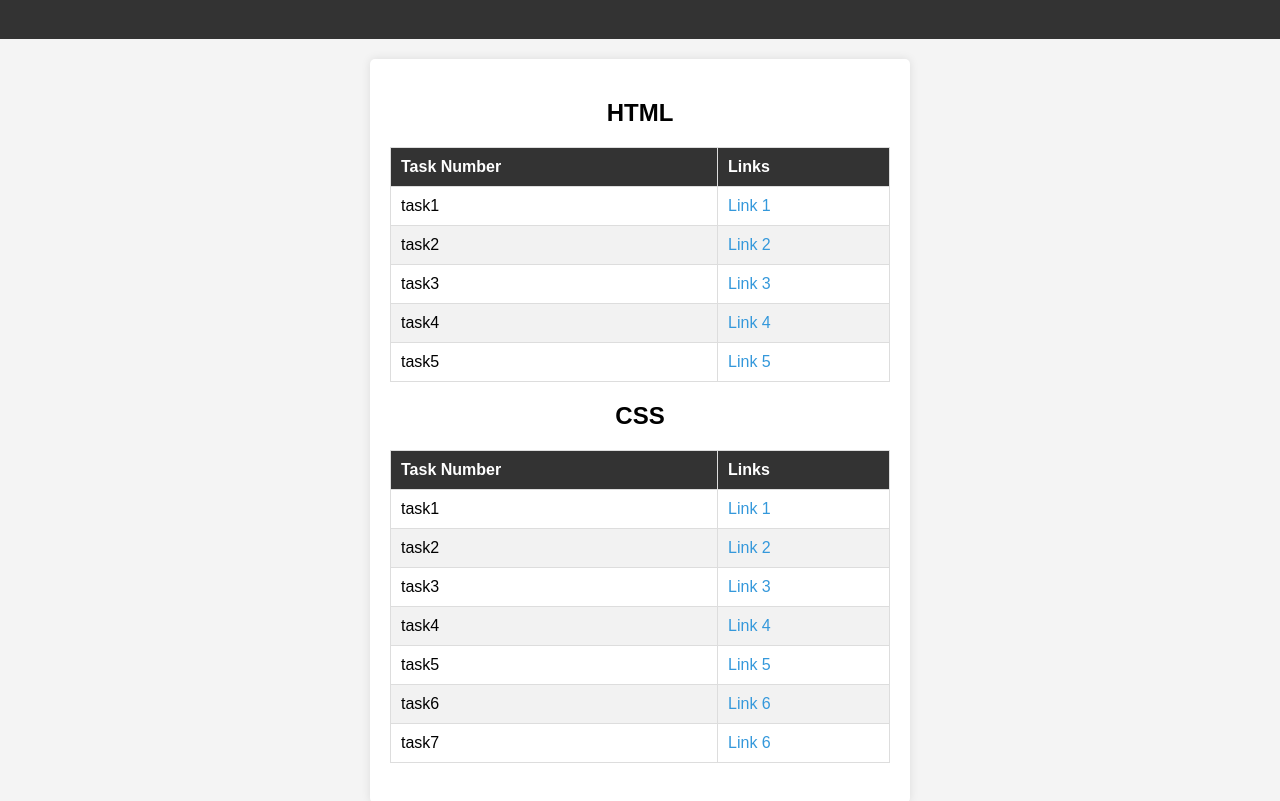
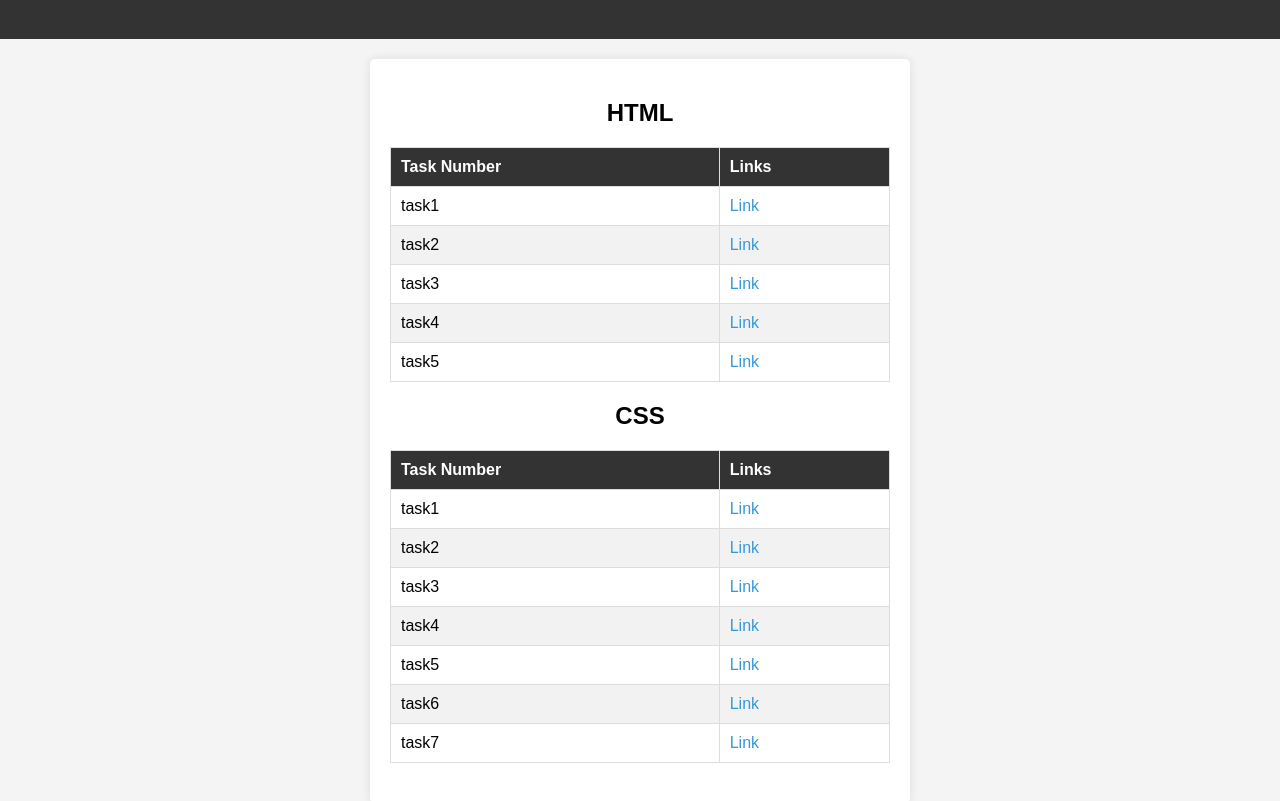
Before and after one commit to SreeNidhitha/Mern-Tasks, a plain HTML site: page index.html in a window 1280 px wide. Shown: the part 65-866 px from the top of the page. Drawn offline with Linux system fonts and the light colour scheme.

Commit message:
Update index.html

```diff
--- a/index.html
+++ b/index.html
@@ -83,22 +83,22 @@
             <tbody>
                 <tr>
                     <td>task1</td>
-                    <td><a href="html/task1.html">Link 1</a></td>
+                    <td><a href="html/task1.html">Link</a></td>
                 </tr>
                 <tr>
                     <td>task2</td>
-                    <td><a href="html/task2.html">Link 2</a></td>
+                    <td><a href="html/task2.html">Link</a></td>
                 </tr>
                 <tr>
                     <td>task3</td>
-                    <td><a href="html/task3.html">Link 3</a></td>
+                    <td><a href="html/task3.html">Link</a></td>
                 </tr> <tr>
                     <td>task4</td>
-                    <td><a href="html/task4.html">Link 4</a></td>
+                    <td><a href="html/task4.html">Link</a></td>
                 </tr>
                 <tr>
                     <td>task5</td>
-                    <td><a href="html/task5.html">Link 5</a></td>
+                    <td><a href="html/task5.html">Link</a></td>
                 </tr>
                        </tbody>
         </table>
@@ -114,30 +114,30 @@
             <tbody>
                 <tr>
                     <td>task1</td>
-                    <td><a href="css/task1.html">Link 1</a></td>
+                    <td><a href="css/task1.html">Link</a></td>
                 </tr>
                 <tr>
                     <td>task2</td>
-                    <td><a href="css/task2.html">Link 2</a></td>
+                    <td><a href="css/task2.html">Link</a></td>
                 </tr>
                 <tr>
                     <td>task3</td>
-                    <td><a href="css/task3.html">Link 3</a></td>
+                    <td><a href="css/task3.html">Link</a></td>
                 </tr> <tr>
                     <td>task4</td>
-                    <td><a href="css/task4.html">Link 4</a></td>
+                    <td><a href="css/task4.html">Link</a></td>
                 </tr>
                 <tr>
                     <td>task5</td>
-                    <td><a href="css/task5.html">Link 5</a></td>
+                    <td><a href="css/task5.html">Link</a></td>
                 </tr>
                 <tr>
                     <td>task6</td>
-                    <td><a href="css/task6.html">Link 6</a></td>
+                    <td><a href="css/task6.html">Link</a></td>
                 </tr>
                 <tr>
                     <td>task7</td>
-                    <td><a href="css/task7.html">Link 6</a></td>
+                    <td><a href="css/task7.html">Link</a></td>
                 </tr>
 
             </tbody>
```
